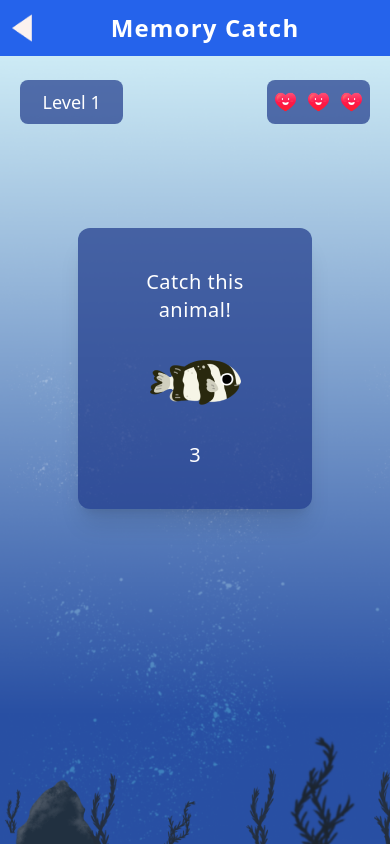
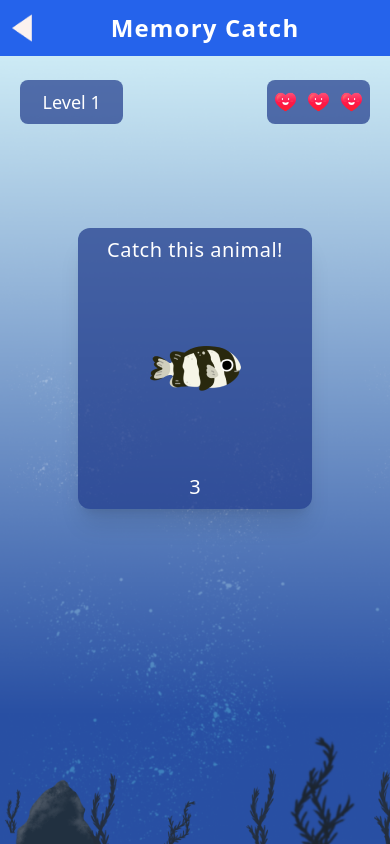
Before and after one commit to elseti/Memory-Catch, a React (Vite) app: page / in a window 390 px wide. Both pictures are taken after a click on the button "Start!". Built offline with nearby package versions, Linux system fonts and the light colour scheme; no server answers.

Commit message:
fix: fish box size on mobile

```diff
--- a/src/components/FishBox.tsx
+++ b/src/components/FishBox.tsx
@@ -24,7 +24,7 @@ export default function FishBox( props: FishBoxProps ) {
 
     return (
         <div className="h-screen w-screen items-center justify-center text-center mt-20 text-xl md:text-4xl">
-            <div className="absolute flex flex-col m-auto left-0 right-0 p-10 bg-blue-900 bg-opacity-70 rounded-xl md:rounded-3xl shadow-xl w-3/5 h-1/3">
+            <div className="absolute flex flex-col m-auto left-0 right-0 p-2 md:p-10 bg-blue-900 bg-opacity-70 rounded-xl md:rounded-3xl shadow-xl w-3/5 h-1/3">
                 <p className="text-white tracking-wide">{props.message}</p>
                 <img src={`/fish_colored/${props.imageName}`} className="max-w-full m-auto md:h-52 m-auto"/>
                 <p className="text-white">{timerValue}</p>
```
